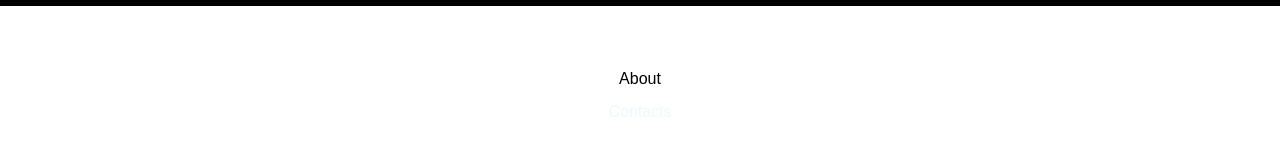
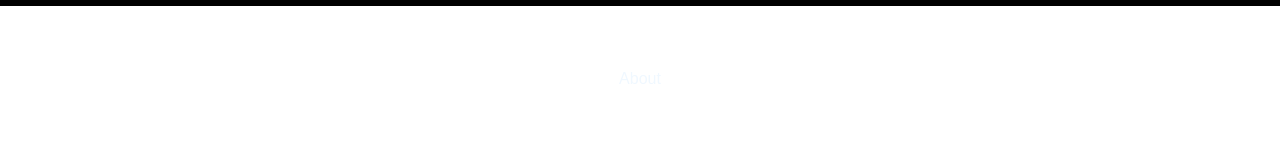
Before and after one commit to divyansh-tamrakar/peace-hub, a React (Create React App) app: page / in a window 1280 px wide. Shown: the part 794-952 px from the top of the page. Built offline with nearby package versions, Linux system fonts and the light colour scheme; the HTML template or start-up script is replaced by a standard one.

Commit message:
Fixed about navigation

```diff
--- a/src/components/About/About.css
+++ b/src/components/About/About.css
@@ -7,7 +7,7 @@
     box-sizing: border-box;
 }
 
-.post {
+.about {
     height: 100vh;
     color: aliceblue;
 }
```
